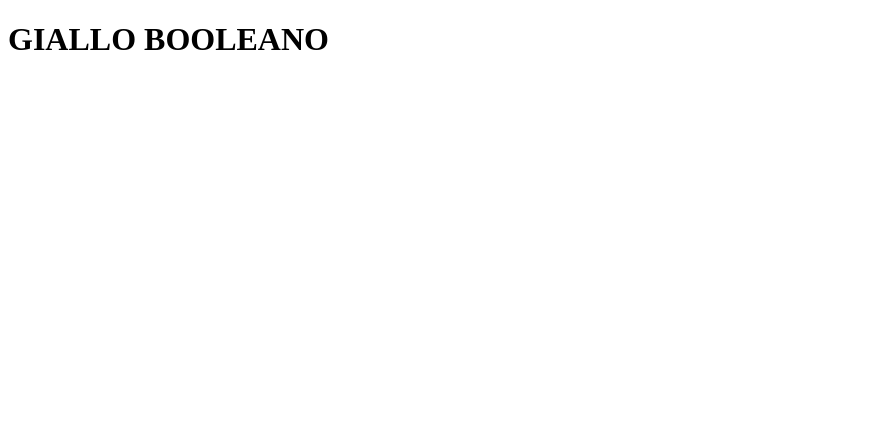
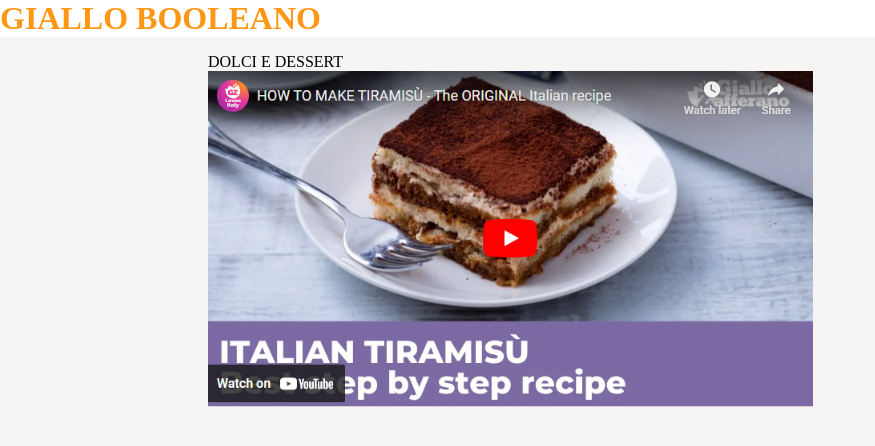
Before and after one commit to FabioMorrone/htmlcss-responsive-layout, a plain HTML site: page index.html in a window 1280 px wide. Shown: the whole page, without its empty margins (0-875 px from the left). Drawn offline with Linux system fonts and the light colour scheme.

Commit message:
fix and add main

```diff
--- a/css/style.css
+++ b/css/style.css
@@ -16,15 +16,28 @@
     --booleano-back : #f6f5f3;
 }
 
+body{
+    background-color: var(--booleano-back);
+}
+
+
+.container{
+    width:70%;
+    margin: auto;
+    padding: 1rem;
+
+}
+
 header{
-    font-family:'Nerko One', cursive;
-    font: 42px;
+    background-color: white;
 
     h1{
-        color: var(--booleano-header);
+        color: #ff9614;
+        size: 42px;
     }
 }
 
+
 main{
-    background-color: var(--booleano-back);
+
 }
--- a/index.html
+++ b/index.html
@@ -4,18 +4,33 @@
     <meta charset="UTF-8">
     <meta name="viewport" content="width=device-width, initial-scale=1.0">
     <title>Document</title>
+
+<link rel="stylesheet" href="./css/style.css">
+
+
 </head>
+
+
+
+
+
 <body>
     <header>
         <div>
-            <h1>GIALLO BOOLEANO</h1>
+            <h1><strong>GIALLO BOOLEANO</strong></h1>
         </div>
     </header>
 
     <main>
-        <section class="video">
             <div class="container">
-
+                <div>
+                    <p>
+                        DOLCI E DESSERT
+                    </p>
+                </div>
+                <div>
+                    <img width="70%" src="assets/img/image (10).png" alt="frame youtube">
+                </div>
 
             </div>
 
```
